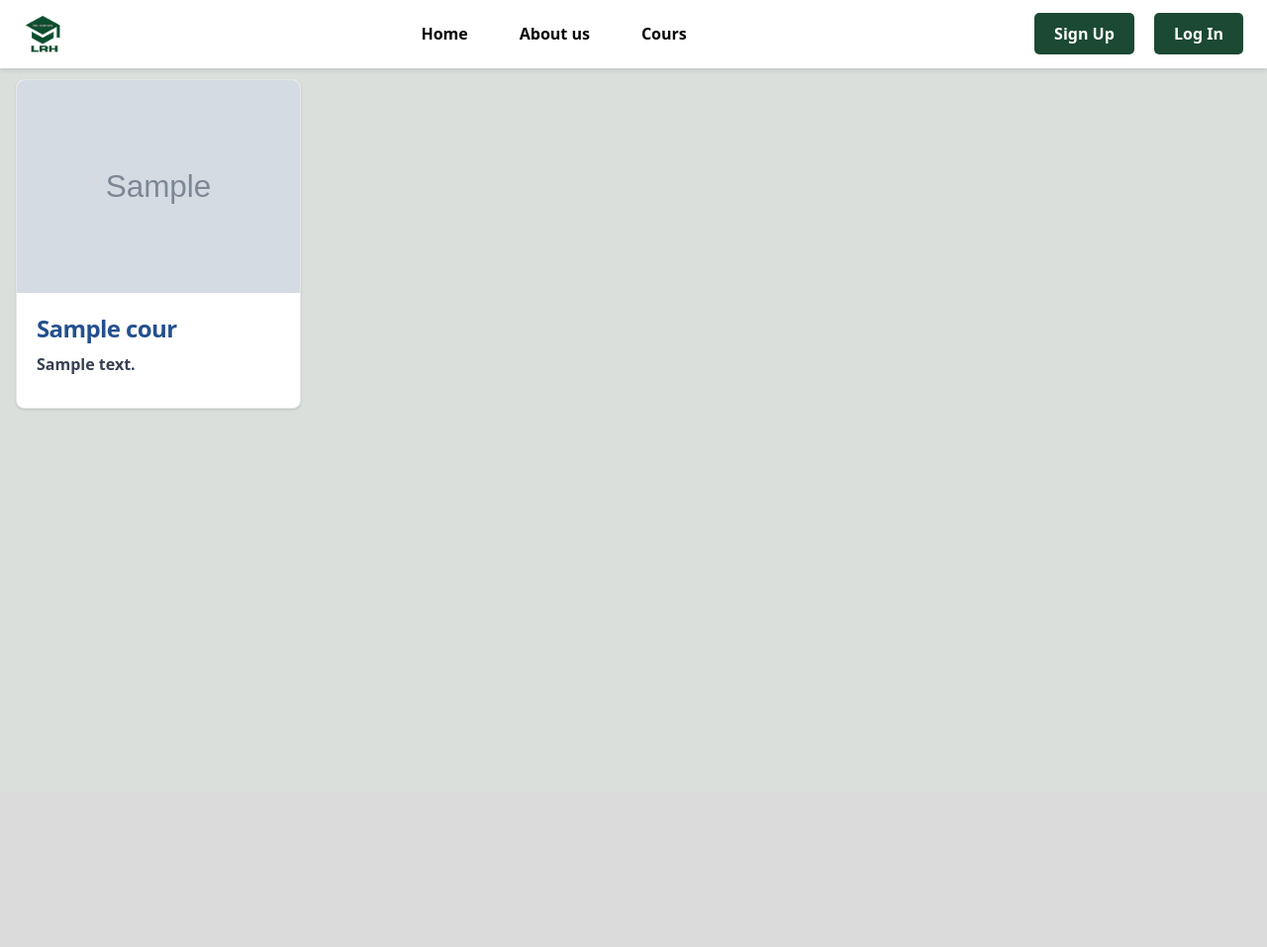
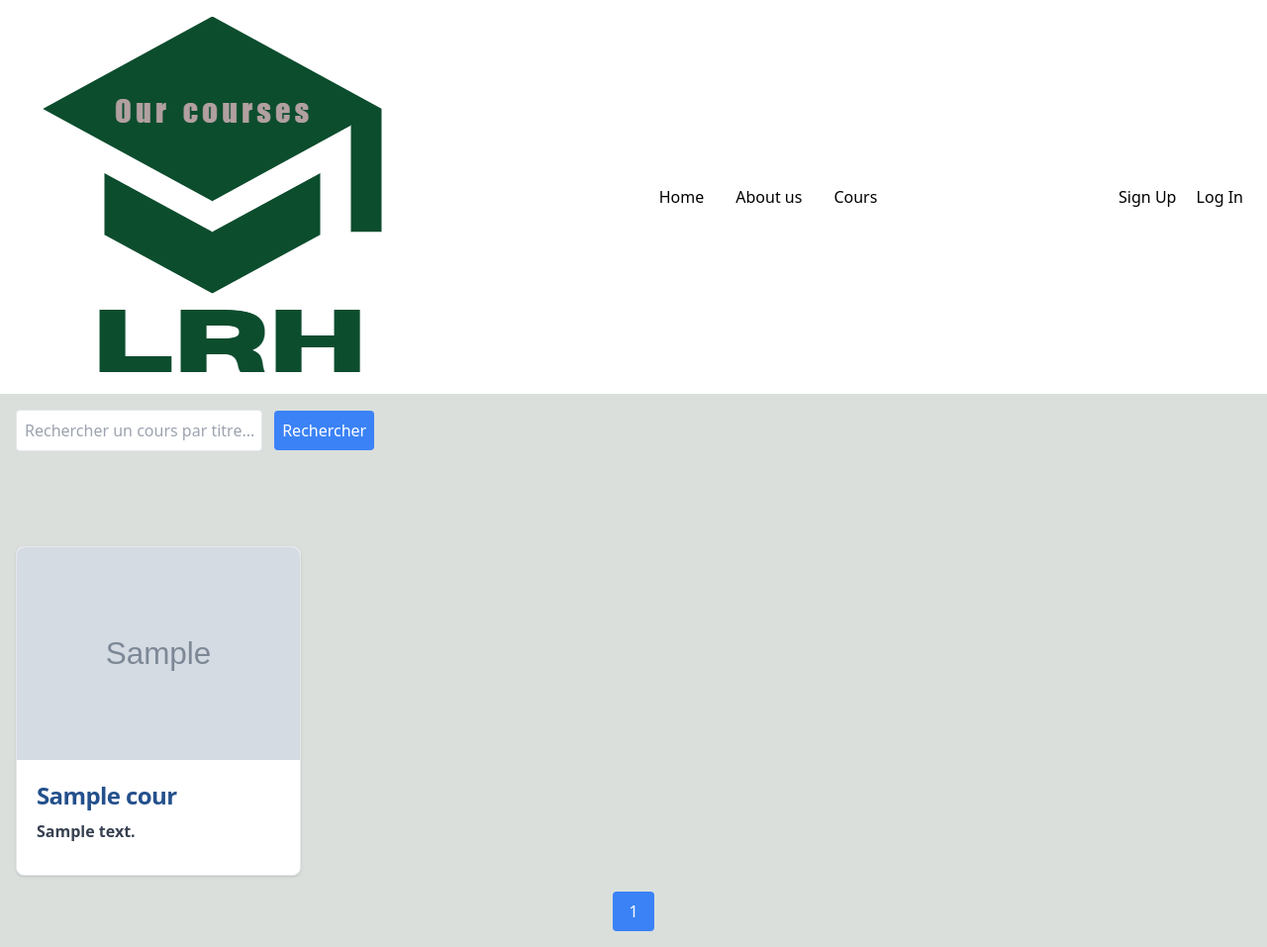
Before and after one commit to Youcode-Classe-E-2024-2025/Asmae_ElHamzaoui_Youdemy, a PHP site: page /Cours.php in a window 1280 px wide. Shown: the whole page at 99% size. Before the commit the page ends 414 px from the top, so only its background shows below. Run offline with PHP 8.4, Linux system fonts and the light colour scheme; tables that the repository leaves empty hold one stand-in row (values such as "Sample post"); grey boxes marked "Sample" are stand-in pictures; some libraries are stand-ins or nearby versions.

Commit message:
implémentation des fonctionalités de recherche d'un cours par titre

```diff
--- a/view/Cours.php
+++ b/view/Cours.php
@@ -3,9 +3,31 @@
 require_once '../config/db.php';
 require_once '../model/cours.php'; // Assure-toi d'inclure ce fichier
 
-// Récupérer tous les cours depuis la base de données
-$stmt = $pdo->query("SELECT * FROM cours");
+// Paramètres pour la pagination
+$limit = 6; // Nombre de cours par page
+$page = isset($_GET['page']) ? (int)$_GET['page'] : 1;
+$offset = ($page - 1) * $limit;
+
+// Gestion de la recherche
+$searchTerm = isset($_GET['search']) ? $_GET['search'] : '';
+
+// Construire la requête avec la recherche
+$query = "SELECT * FROM cours WHERE titre_cours LIKE :search LIMIT :limit OFFSET :offset";
+$stmt = $pdo->prepare($query);
+$stmt->bindValue(':search', '%'.$searchTerm.'%', PDO::PARAM_STR);
+$stmt->bindValue(':limit', $limit, PDO::PARAM_INT);
+$stmt->bindValue(':offset', $offset, PDO::PARAM_INT);
+$stmt->execute();
+
 $coursData = $stmt->fetchAll(PDO::FETCH_ASSOC);
+
+// Calculer le nombre total de pages
+$totalQuery = "SELECT COUNT(*) FROM cours WHERE titre_cours LIKE :search";
+$stmtTotal = $pdo->prepare($totalQuery);
+$stmtTotal->bindValue(':search', '%'.$searchTerm.'%', PDO::PARAM_STR);
+$stmtTotal->execute();
+$totalCours = $stmtTotal->fetchColumn();
+$totalPages = ceil($totalCours / $limit);
 ?>
 
 <!DOCTYPE html>
@@ -32,7 +54,6 @@ $coursData = $stmt->fetchAll(PDO::FETCH_ASSOC);
             background-color: #dadfdc;
         }
 
-        /* Style pour la barre de navigation */
         .navbar {
             position: sticky;
             top: 0;
@@ -53,58 +74,12 @@ $coursData = $stmt->fetchAll(PDO::FETCH_ASSOC);
             background-color: #1a3b63;
         }
 
-        /* Ajout d'un peu de marge pour que le contenu ne soit pas caché sous la navbar */
         .content {
-            padding-top: 80px; /* Ajustez selon la hauteur de la navbar fixe */
+            padding-top: 80px;
         }
 
-        /* Style du header fixe */
-        header {
-            position: fixed;
-            top: 0;
-            left: 0;
-            width: 100%;
-            background-color: white;
-            z-index: 10; /* Pour être sûr qu'il reste au-dessus du contenu */
-            box-shadow: 0 2px 5px rgba(0, 0, 0, 0.1);
-        }
-
-        /* Style du logo et du menu */
-        .logo {
-            width: 40px;
-            margin-right: 10px;
-        }
-
-        nav {
-            display: flex;
-            gap: 20px;
-        }
-
-        .nav-item {
-            font-weight: bold;
-            color: #000;
-        }
-
-        .nav-item:hover {
-            color: #1c4933;
-        }
-
-        .auth-buttons a {
-            background-color: #1c4933;
-            color: white;
-            padding: 10px 20px;
-            border-radius: 5px;
-            font-weight: bold;
-            transition: background-color 0.3s;
-        }
-
-        .auth-buttons a:hover {
-            background-color: #2c6e4e;
-        }
-
-        /* Espacement pour que le contenu ne soit pas caché sous le header */
         .main-content {
-            padding-top: 80px; /* Laisser de l'espace sous le header */
+            padding-top: 80px;
         }
     </style>
 </head>
@@ -126,6 +101,14 @@ $coursData = $stmt->fetchAll(PDO::FETCH_ASSOC);
         </div>
     </header>
 
+    <!-- Formulaire de recherche -->
+    <div class="container mx-auto px-4 py-4">
+        <form method="GET" action="Cours.php">
+            <input type="text" name="search" class="p-2 border rounded" placeholder="Rechercher un cours par titre..." value="<?php echo htmlspecialchars($searchTerm); ?>">
+            <button type="submit" class="p-2 ml-2 bg-blue-500 text-white rounded">Rechercher</button>
+        </form>
+    </div>
+
     <!-- Affichage des cours -->
     <div class="main-content container mx-auto px-4">
         <div class="grid grid-cols-1 sm:grid-cols-2 md:grid-cols-3 lg:grid-cols-4 gap-8">
@@ -145,6 +128,20 @@ $coursData = $stmt->fetchAll(PDO::FETCH_ASSOC);
         </div>
     </div>
 
+    <!-- Pagination -->
+    <div class="container mx-auto px-4 py-4 text-center">
+        <div class="flex justify-center space-x-2">
+            <?php if ($page > 1): ?>
+                <a href="?search=<?php echo urlencode($searchTerm); ?>&page=<?php echo $page - 1; ?>" class="px-4 py-2 bg-blue-500 text-white rounded">Précédent</a>
+            <?php endif; ?>
+            <?php for ($i = 1; $i <= $totalPages; $i++): ?>
+                <a href="?search=<?php echo urlencode($searchTerm); ?>&page=<?php echo $i; ?>" class="px-4 py-2 <?php echo $i == $page ? 'bg-blue-500 text-white' : 'bg-gray-300 text-gray-800'; ?> rounded"><?php echo $i; ?></a>
+            <?php endfor; ?>
+            <?php if ($page < $totalPages): ?>
+                <a href="?search=<?php echo urlencode($searchTerm); ?>&page=<?php echo $page + 1; ?>" class="px-4 py-2 bg-blue-500 text-white rounded">Suivant</a>
+            <?php endif; ?>
+        </div>
+    </div>
 </body>
 
 </html>
```
